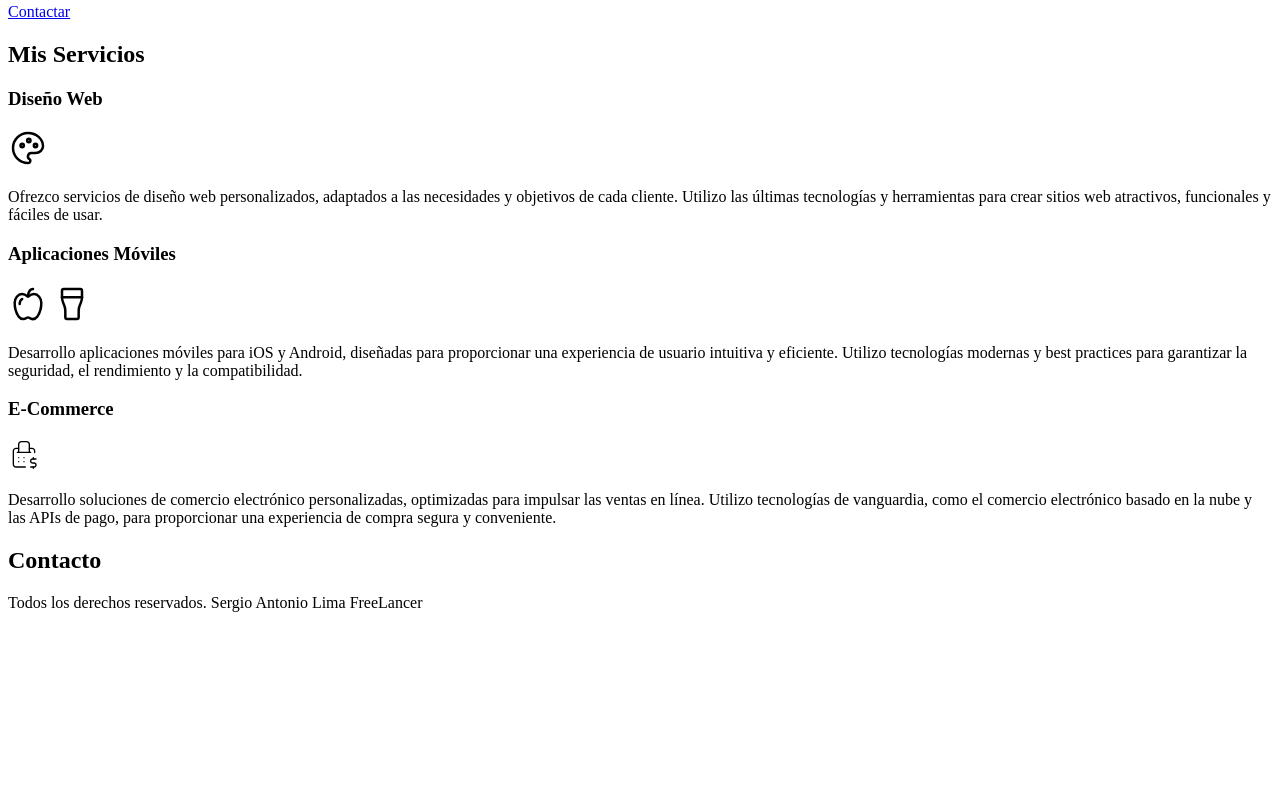
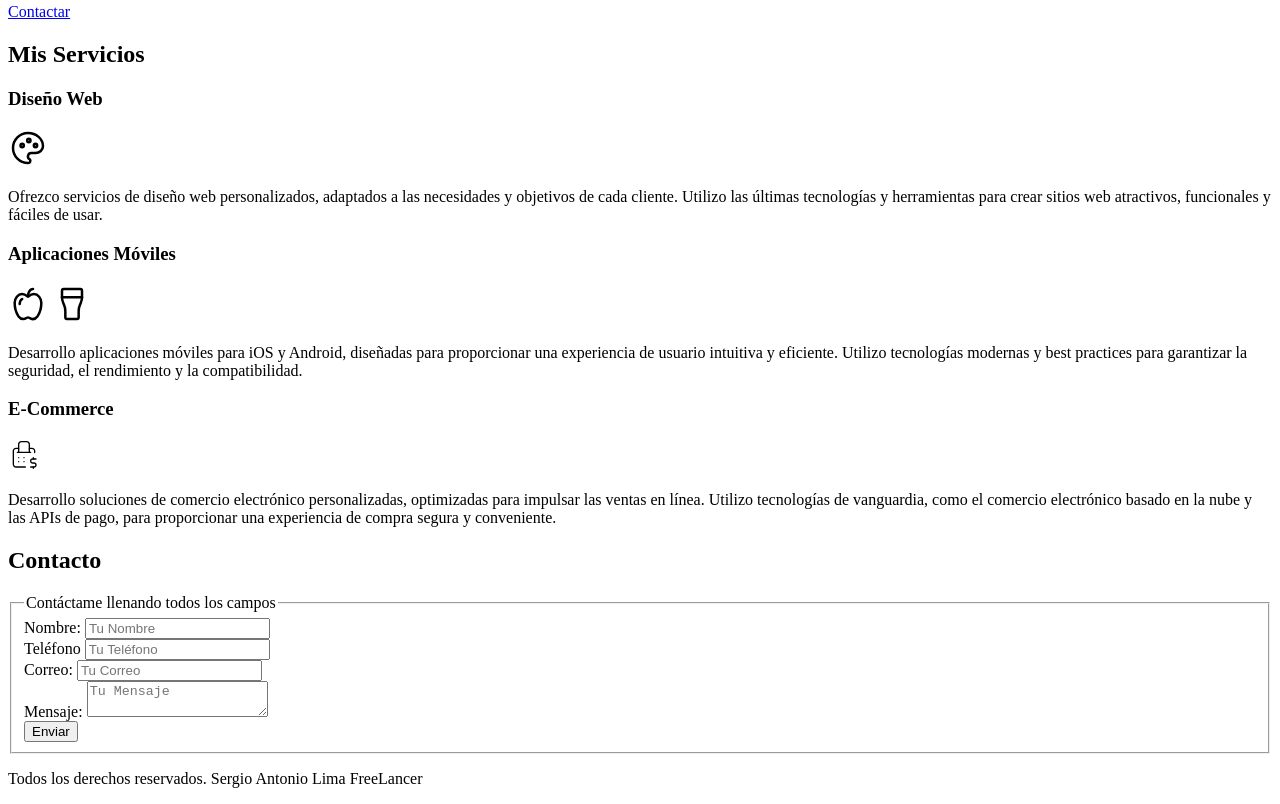
Before and after one commit to SergioAntonioDevWeb/sitiofreelancer, a plain HTML site: page index.html in a window 1280 px wide. Shown: the part 1164-1968 px from the top of the page. Before the commit the page ends 1792 px from the top, so only its background shows below. Drawn offline with Linux system fonts and the light colour scheme.

Commit message:
formulario de Contacto

```diff
--- a/index.html
+++ b/index.html
@@ -151,6 +151,37 @@
 
     <section>
         <h2>Contacto</h2>
+
+        <form>
+            <fieldset>
+                <legend>Contáctame llenando todos los campos</legend>
+
+                <div>
+                    <label for="nombre">Nombre:</label>
+                    <input type="text" placeholder="Tu Nombre">
+                </div>
+
+                <div>
+                    <label for="telefono">Teléfono</label>
+                    <input type="tel" placeholder="Tu Teléfono">
+                </div>
+
+                <div>
+                    <label for="correo">Correo:</label>
+                    <input type="email" placeholder="Tu Correo">
+                </div>
+
+                <div>
+                    <label for="mensaje">Mensaje:</label>
+                    <textarea placeholder="Tu Mensaje"></textarea>
+                </div>
+
+                <div>
+                    <input type="submit" value="Enviar">
+                </div>
+
+            </fieldset>
+        </form>
     </section>
 
     <footer>
@@ -158,4 +189,5 @@
     </footer>
 </body>
 
+
 </html>
```
